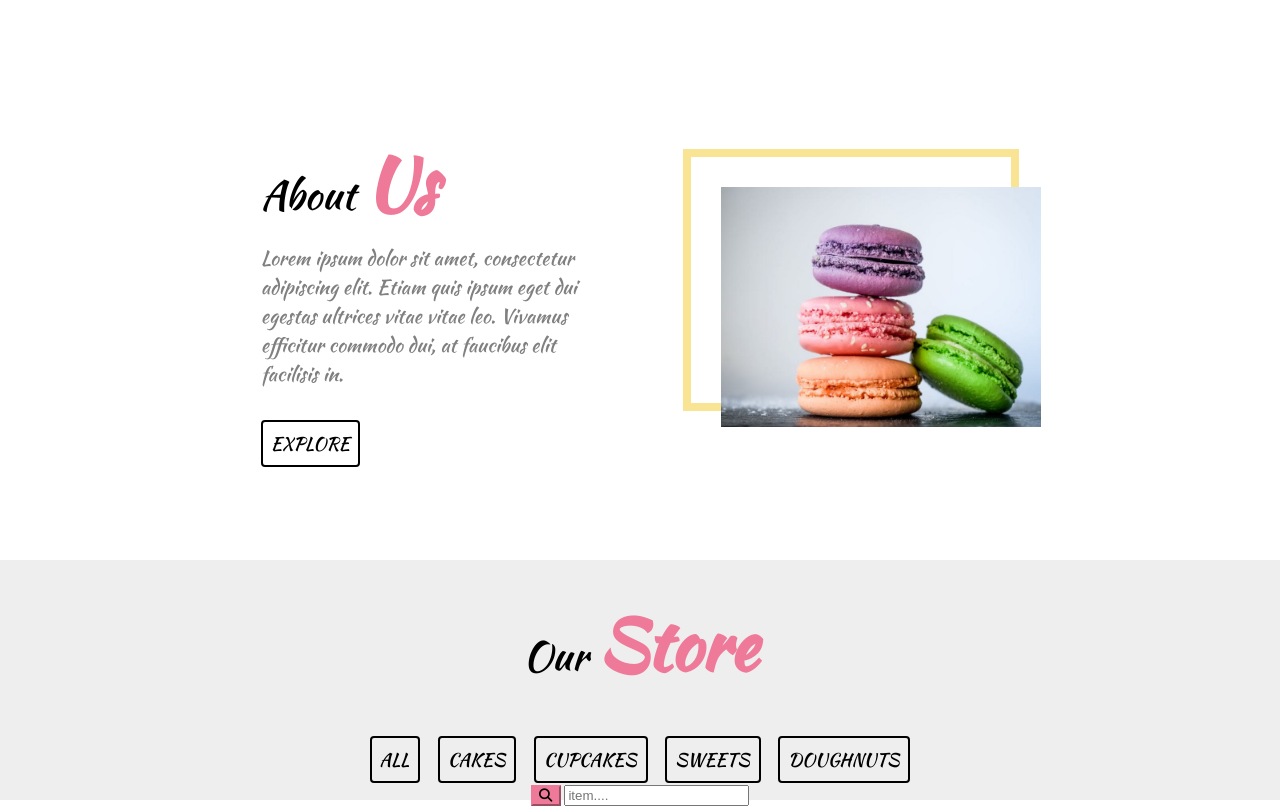
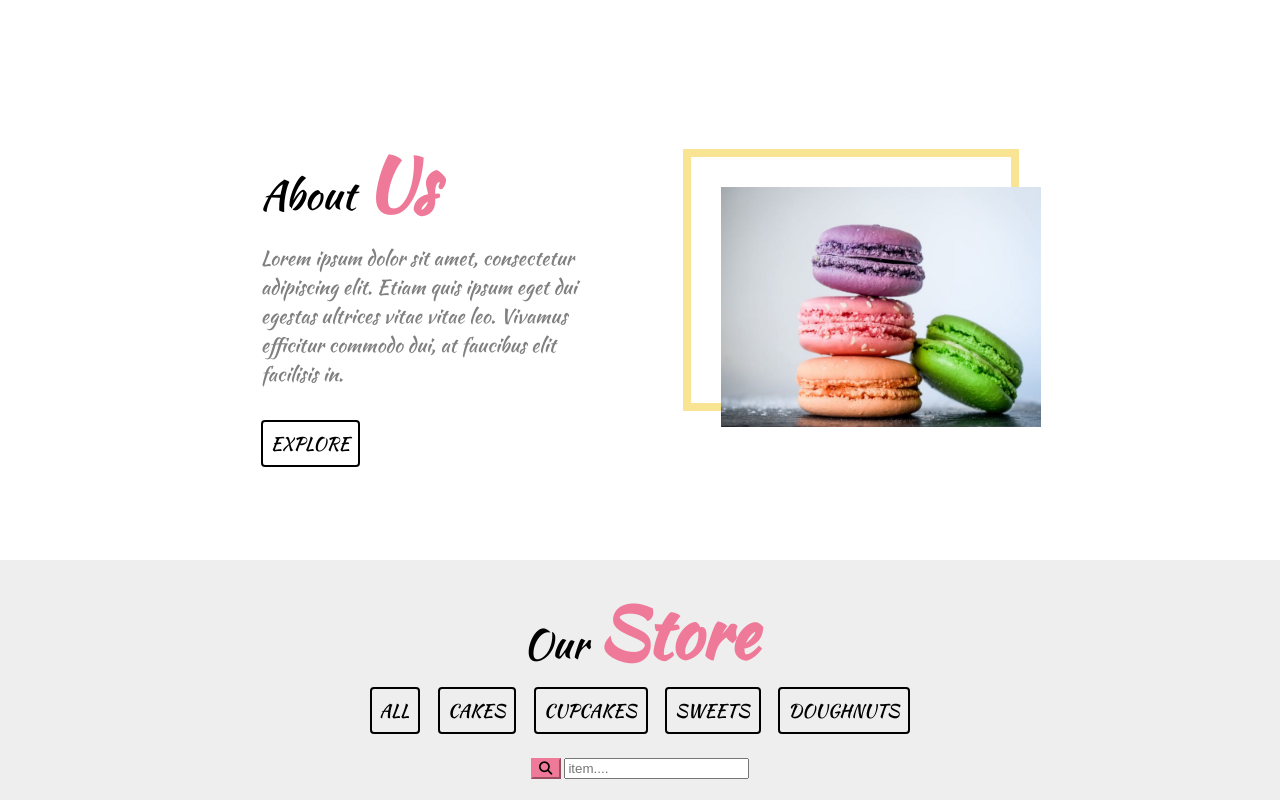
Before and after one commit to wisniacom/4TI_muffinki, a plain HTML site: page second.html in a window 1280 px wide. Drawn offline with Linux system fonts and the light colour scheme.

Commit message:
Poprawka

```diff
--- a/style2.css
+++ b/style2.css
@@ -71,7 +71,7 @@ body {
     display: flex;
     flex-direction: column;
     height: 30vh;
-    justify-content: center;
+    justify-content: space-evenly;
     align-items: center;
 }
 
@@ -81,6 +81,11 @@ body {
     justify-content: space-evenly;
 }
 
+.down p {
+    margin-bottom: -50px;
+    margin-top: 0;
+}
+
 .search button {
     background-color: rgb(239, 121, 152);
     border-color: rgb(239, 121, 152);
```
